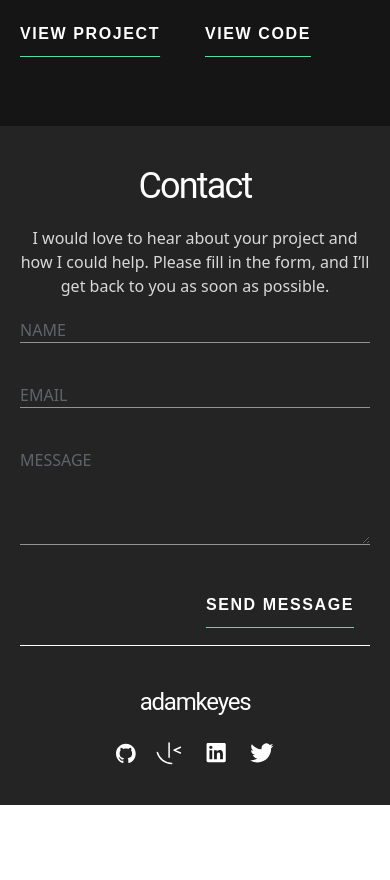
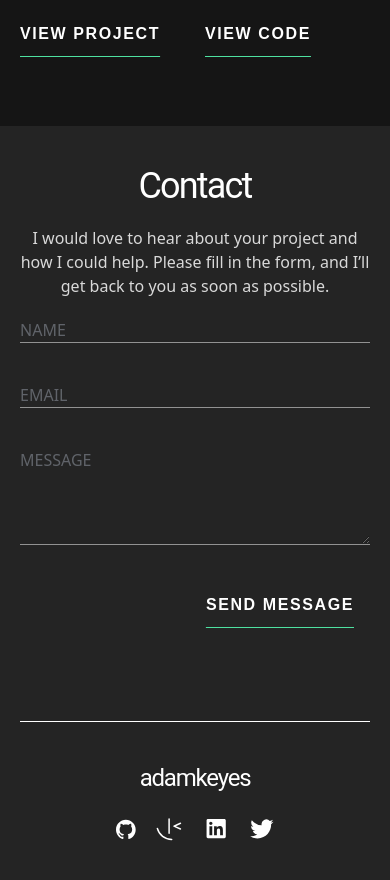
Before and after one commit to royeradames/angular-single-page-developer-portfolio, an Angular app: page / in a window 390 px wide. Shown: the part 4369-5249 px from the top of the page. Before the commit the page ends 5174 px from the top, so only its background shows below. Built offline with nearby package versions, Linux system fonts and the light colour scheme.

Commit message:
fix footer spacing

```diff
--- a/src/app/footer/footer.component.html
+++ b/src/app/footer/footer.component.html
@@ -1,5 +1,4 @@
-<footer id="footer" class="py-10 gap-5 md:gap-24 bg-custom-dark-grey p-5 grid gap-24">
-
+<footer id="footer" class="py-10 bg-custom-dark-grey p-5 grid gap-24">
   <div class="justify-self-center max-w-lg">
     <app-contact ></app-contact>
   </div>
```
